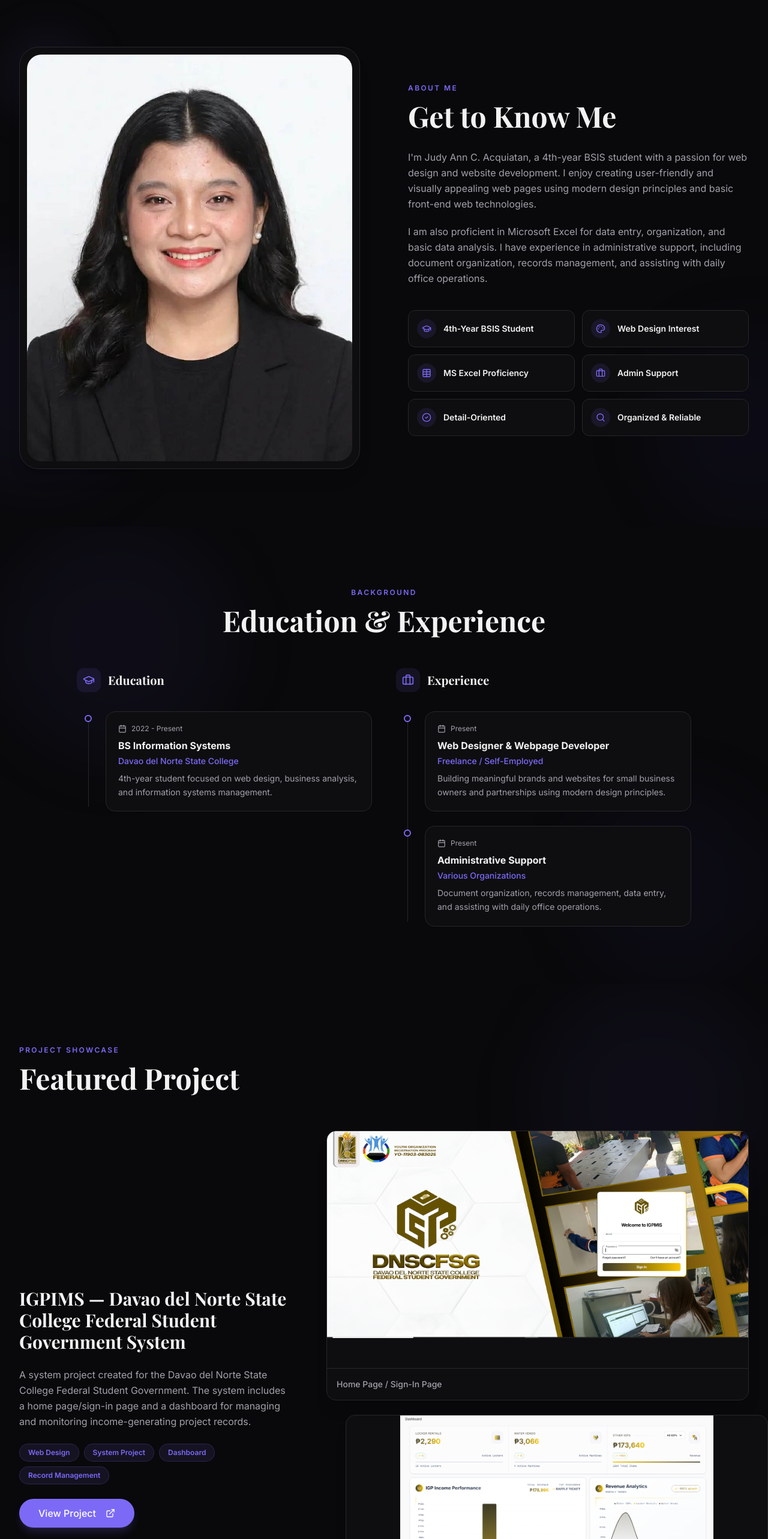
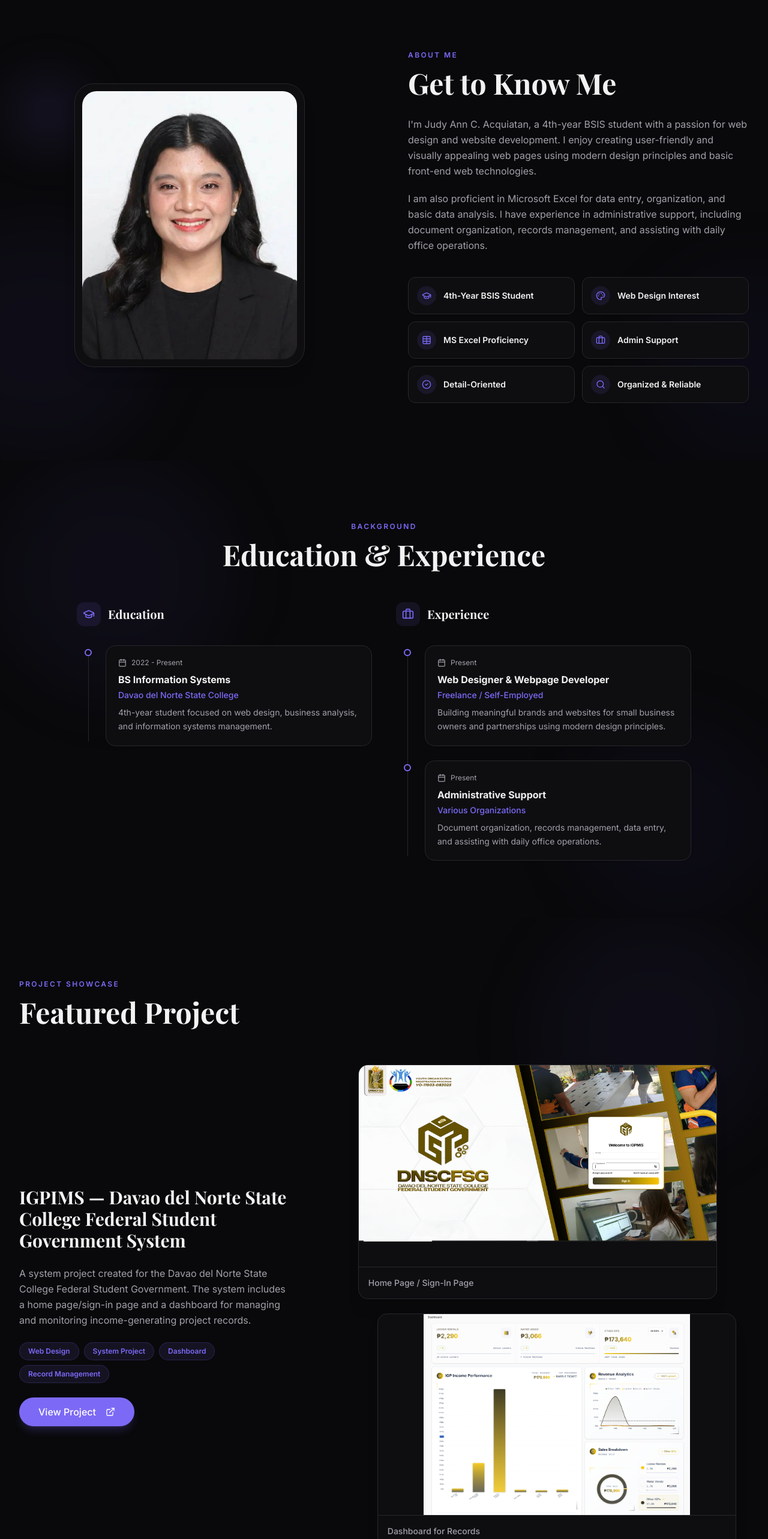
Before and after one commit to mikeangelocasono/Judt-Portfolio, a Next.js app: page / in a window 1280 px wide. Shown: the part 940-3506 px from the top of the page at 60% size. Built offline with nearby package versions, Linux system fonts and the light colour scheme; a web font is replaced by a local one.

Commit message:
style: reduce size of images in About and Projects sections

```diff
--- a/src/components/sections/AboutSection.tsx
+++ b/src/components/sections/AboutSection.tsx
@@ -16,7 +16,7 @@ const AboutSection = () => {
         <div className="grid grid-cols-1 lg:grid-cols-2 gap-12 lg:gap-20 items-center">
           <Reveal className="relative">
             <div className="absolute -top-4 -left-4 w-32 h-32 bg-primary/10 rounded-full blur-2xl" />
-            <div className="relative overflow-hidden rounded-[2rem] border border-border bg-card p-3 shadow-xl group">
+            <div className="relative overflow-hidden rounded-[2rem] border border-border bg-card p-3 shadow-xl group max-w-[80%] sm:max-w-sm mx-auto">
               <div className="relative aspect-[4/5] overflow-hidden rounded-[1.5rem]">
                 <Image
                   src="/Judy Profile.jpg"
--- a/src/components/sections/ProjectsSection.tsx
+++ b/src/components/sections/ProjectsSection.tsx
@@ -48,7 +48,7 @@ const ProjectsSection = () => {
 
           <RevealStagger className="lg:col-span-3 space-y-6">
             <RevealItem>
-              <div className="group relative">
+              <div className="group relative max-w-[85%] mx-auto">
               <div className="bg-card rounded-2xl border border-border shadow-xl overflow-hidden hover:shadow-2xl transition-all">
                 <div className="aspect-video relative overflow-hidden">
                   <Image
@@ -66,7 +66,7 @@ const ProjectsSection = () => {
 
             </RevealItem>
             <RevealItem>
-              <div className="group relative lg:translate-x-8">
+              <div className="group relative lg:translate-x-8 max-w-[85%] mx-auto">
                 <div className="bg-card rounded-2xl border border-border shadow-xl overflow-hidden hover:shadow-2xl transition-all">
                   <div className="aspect-video relative overflow-hidden">
                     <Image
```
